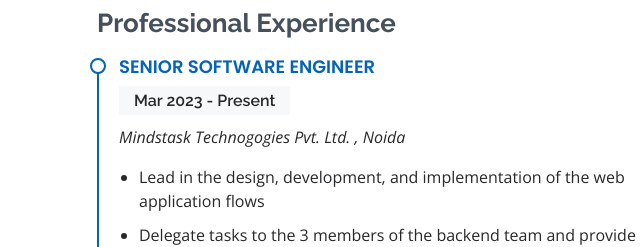
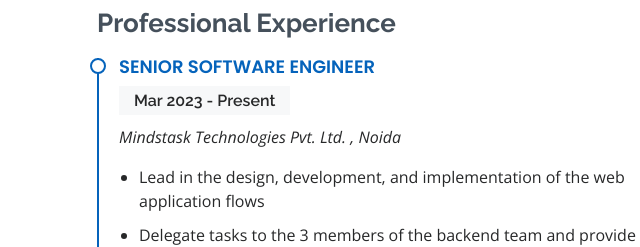
Before and after one commit to sumitkumarji/portfolio.github.io, a plain HTML site: page index.html in a window 1280 px wide. Shown: the part 2440-2687 px from the top of the page, 605-1245 px from the left. Drawn offline with nearby package versions, Linux system fonts and the light colour scheme.

Commit message:
Added files

```diff
--- a/index.html
+++ b/index.html
@@ -347,7 +347,7 @@
             <div class="resume-item">
               <h4>Senior Software Engineer</h4>
               <h5>Mar 2023 - Present</h5>
-              <p><em>Mindstask Technogogies Pvt. Ltd. , Noida</em></p>
+              <p><em>Mindstask Technologies Pvt. Ltd. , Noida</em></p>
               <ul>
                 <li>Lead in the design, development, and implementation of the web application flows</li>
                 <li>Delegate tasks to the 3 members of the backend team and provide counsel on all aspects of the project. </li>
```
